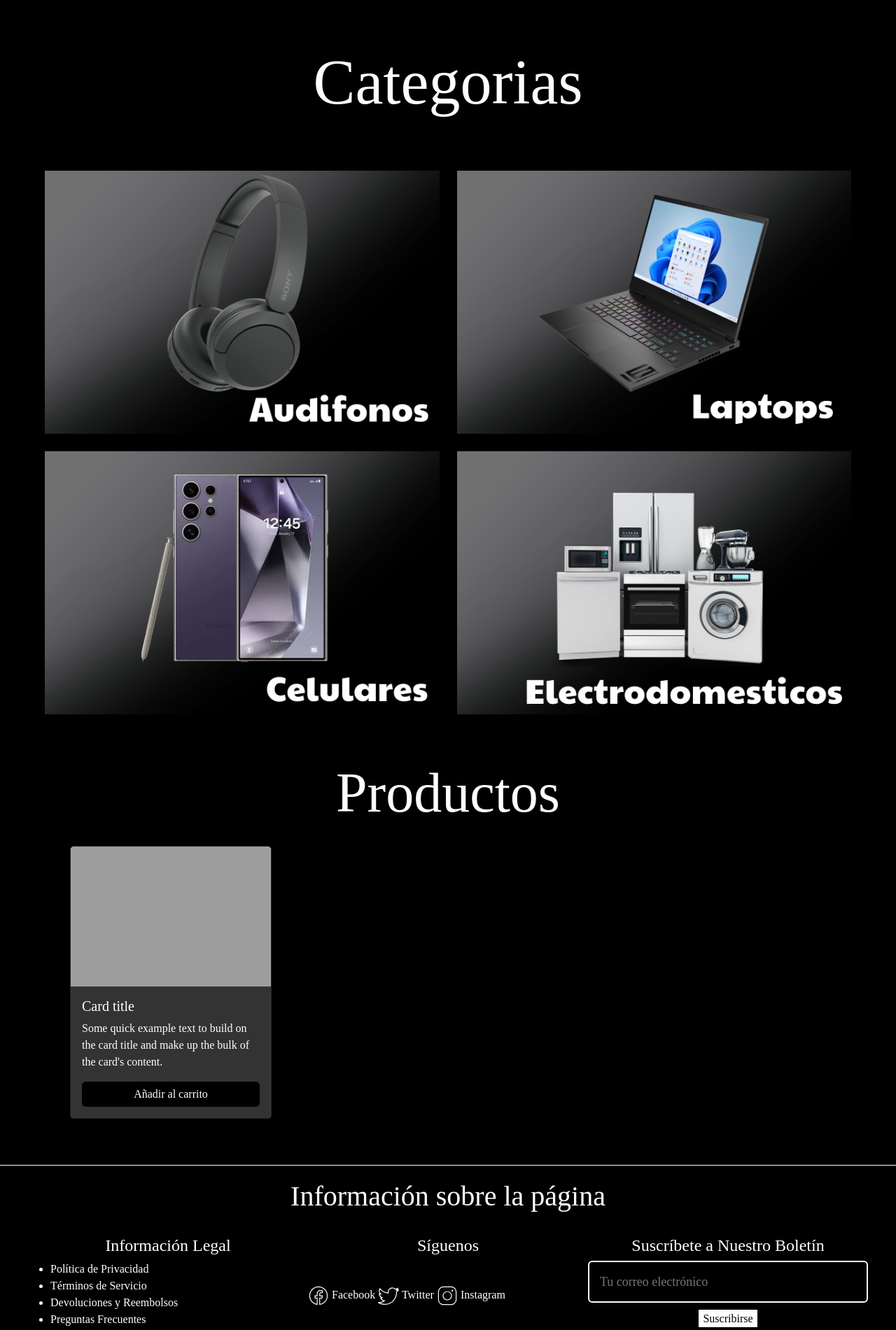
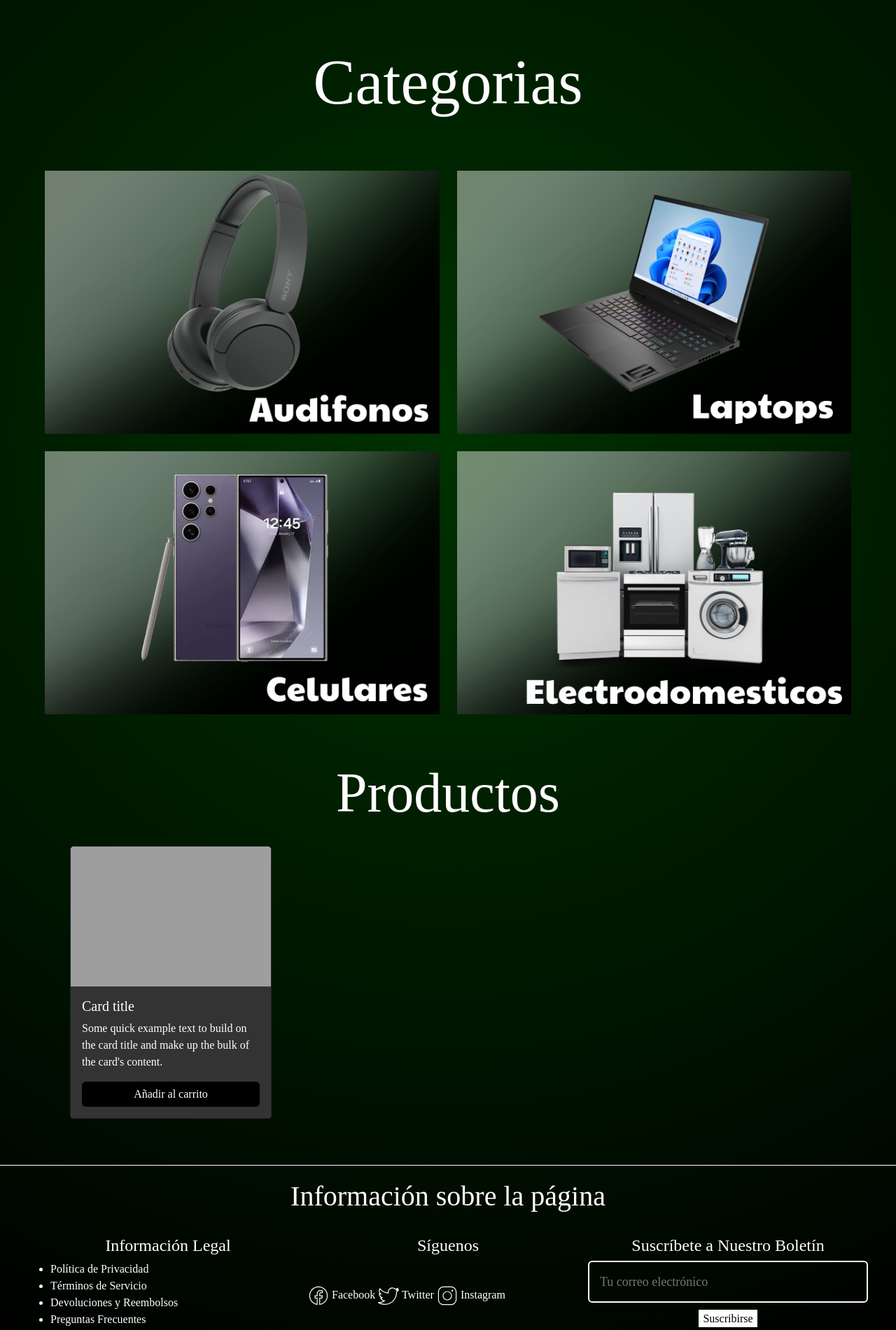
Before and after one commit to LeosterCode/Project-AppWeb, a PHP site: page /main_window.php in a window 1280 px wide. Shown: the part 697-2598 px from the top of the page at 70% size. Run offline with PHP 8.4, Linux system fonts and the light colour scheme; the visitor is signed in with stand-in values (Sample User, id 1); some web fonts are replaced; grey boxes are pictures that could not be loaded.

Commit message:
nuevos estilos

```diff
--- a/styles.css
+++ b/styles.css
@@ -682,7 +682,8 @@
 .body-main_window{
     margin: 0px;
     padding: 0px;
-    background-color: #000000;
+    background: rgb(0, 63, 0);
+    background: radial-gradient(circle, rgb(0, 50, 0) 0%, rgba(0,0,0,1) 100%);
     font-family:  "montserrat" ;
 }
 
@@ -781,7 +782,7 @@
 }
 
 .cards{
-    background-color: rgb(0, 0, 0);
+    background-color: rgba(0, 0, 0, 0);
     width: 100%;
     padding: 20px 100px 50px 100px;
     display: grid;
@@ -824,7 +825,7 @@
 
 footer {
     border-top: 1px solid white ;
-    background-color: #000000;
+    background-color: #00000000;
     color: #fff;
     padding: 20px;
     text-align: center;
@@ -855,7 +856,7 @@ footer {
 }
 
 .footer-links{
-    background-color: #000000;
+    background-color: #00000000;
     text-align: left;
 }
 
@@ -865,7 +866,7 @@ footer {
 }
 
 .footer-social{
-    background-color: #000000;
+    background-color: #00000000;
     text-align: left;
     gap: 15px;
 }
@@ -1007,7 +1008,7 @@ footer {
     width: 100%;
     height: 100%;
     padding: 5%;
-    background-color: #000000;
+    background-color: #00000000;
     gap: 25px;
     display: grid;
     grid-template-columns: repeat(2,1fr);
@@ -1019,7 +1020,7 @@ footer {
 
 .categoriass div:hover{
     transform: scale( 1.03);
-    box-shadow: 0 10px 20px rgba(255, 255, 255, 0.724);
+    box-shadow: 0 10px 20px rgb(5, 0, 0);
 }
 .categoriass img{
     width: 100%;
@@ -1030,28 +1031,28 @@ footer {
 .audifonos{
     width: 100%;
     height: 100%;
-    background-color: #000000;
+    background-color: #00000000;
 
 }
 
 .computadoras{
     width: 100%;
     height: 100%;
-    background-color: #000000;
+    background-color: #00000000;
 
 }
 
 .celulares{
     width: 100%;
     height: 100%;
-    background-color: #000000;
+    background-color: #00000000;
 
 }
 
 .teclados{
     width: 100%;
     height: 100%;
-    background-color: #000000;
+    background-color: #00000000;
 }
 
 
```
